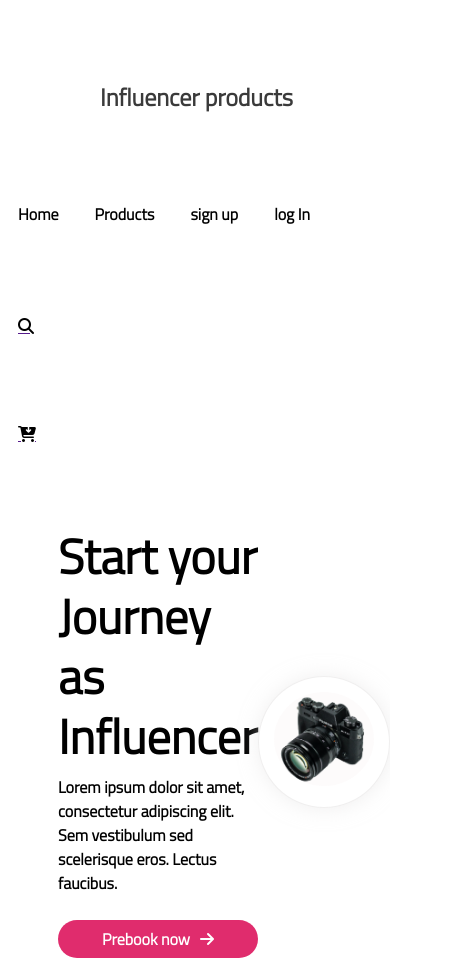
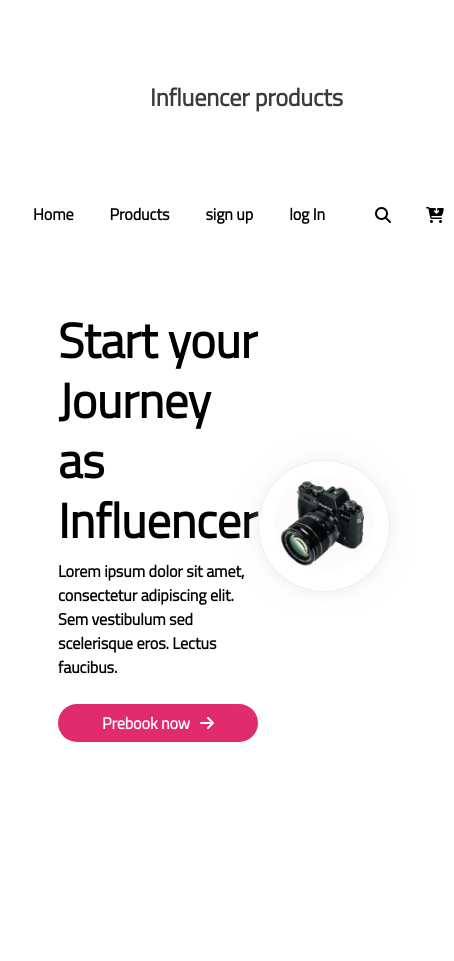
Before and after one commit to soniafrin/assignment-two, a plain HTML site: page index.html in a window 390 px wide. Shown: the whole page, 454 px wide, since content can reach past the window. After the commit the page ends 844 px from the top, so only its background shows below. Drawn offline with Linux system fonts and the light colour scheme.

Commit message:
commit 1

```diff
--- a/responsive/responsive.css
+++ b/responsive/responsive.css
@@ -2,18 +2,26 @@
 {
 
     .nav-heading{
-      margin-left: 100px;
+      margin-left: 150px;
     }
     .nav-bar{
-
       flex-wrap: nowrap;
       flex-direction: column;
+
     }
     .menu-ul, .menu-icon i{
       flex-wrap: nowrap;
+      margin-left: 15px;
   }
+    .menu-icon{
+      display: flex;
+      float: right;
+      margin-left: 350px;
+      position: absolute;
+    }
     .menu-icon i{
-      display: flex;
-      flex-direction: row;
+      padding: 0 10px;
     }
+
+
 };
```
